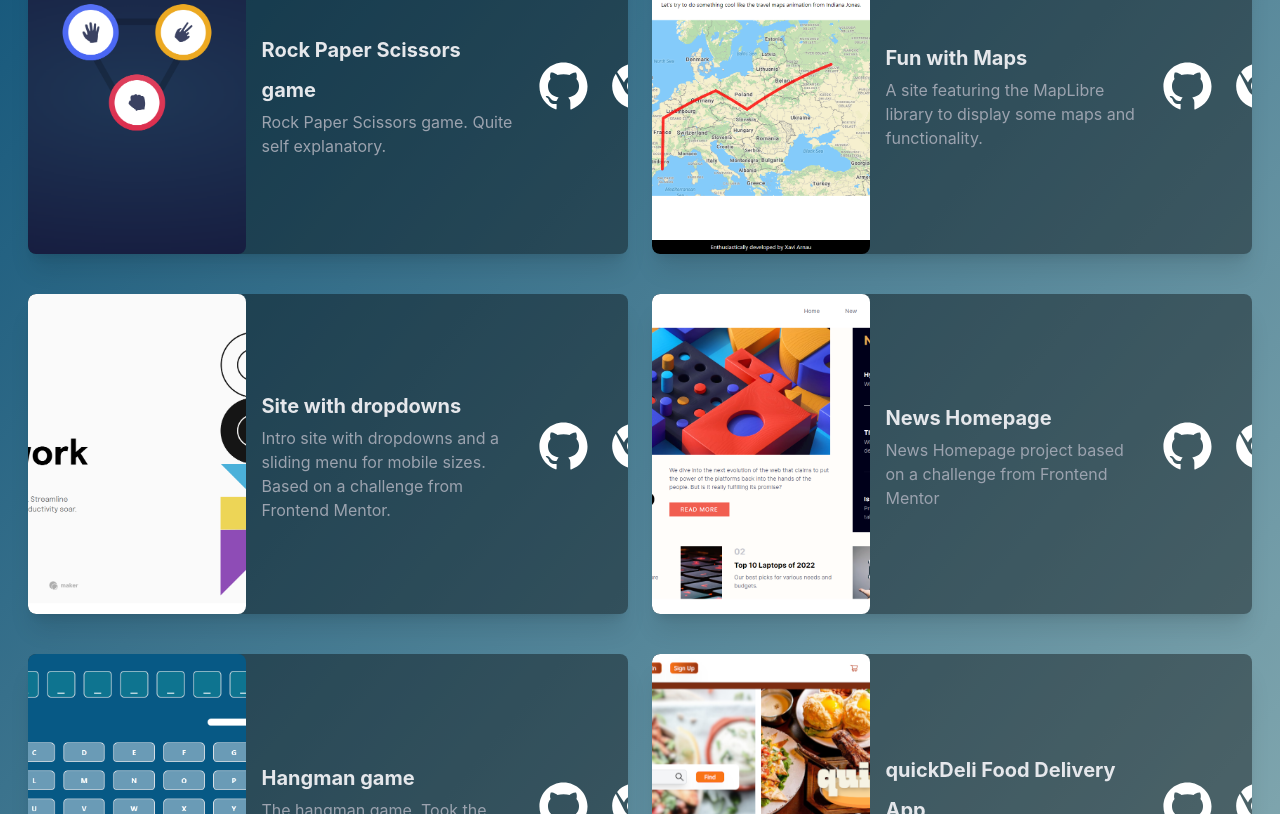
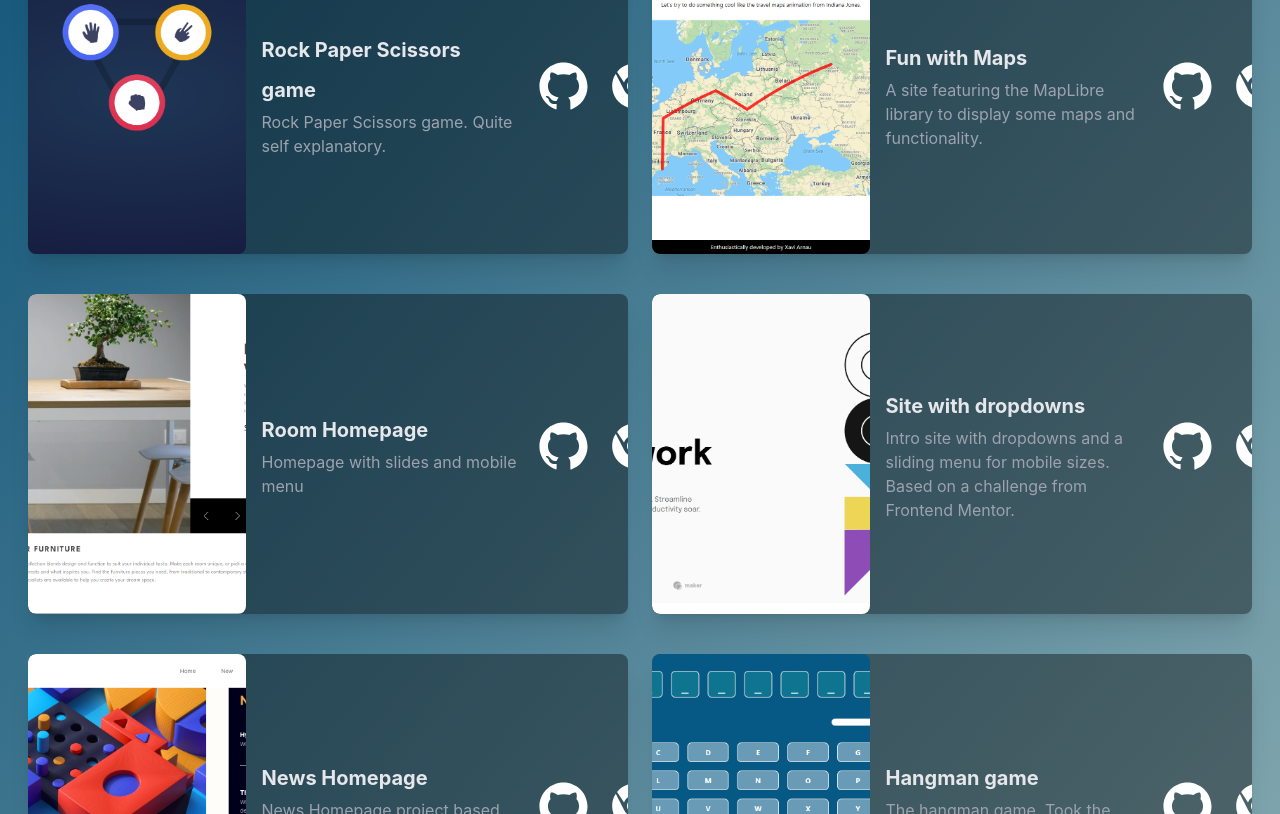
Before and after one commit to Xavi-Arnau/portfolio-tailwind-app, a React (Create React App) app: page /Portfolio in a window 1280 px wide. Shown: the part 554-1368 px from the top of the page. Built offline with nearby package versions, Linux system fonts and the light colour scheme.

Commit message:
new project

```diff
--- a/src/components/Portfolio.jsx
+++ b/src/components/Portfolio.jsx
@@ -14,6 +14,7 @@ import proj12 from "../assets/Intro-with-dropdowns.png";
 import proj13 from "../assets/Some-ecommerce.png";
 import proj14 from "../assets/Fun-with-Maps-App.png";
 import proj15 from "../assets/Rock-Paper-Scissors.png";
+import proj16 from "../assets/Room-Homepage.png";
 
 import Project from "./Project";
 
@@ -54,6 +55,13 @@ export const Portfolio = () => {
           description={
             "A site featuring the MapLibre library to display some maps and functionality."
           }
+        />
+        <Project
+          image={proj16}
+          site={"https://some-room-homepage.netlify.app/"}
+          github={"https://github.com/Xavi-Arnau/room-homepage"}
+          title={"Room Homepage"}
+          description={"Homepage with slides and mobile menu"}
         />
         <Project
           image={proj12}
```
Also changed, not shown: src/assets/Room-Homepage.png (added).
